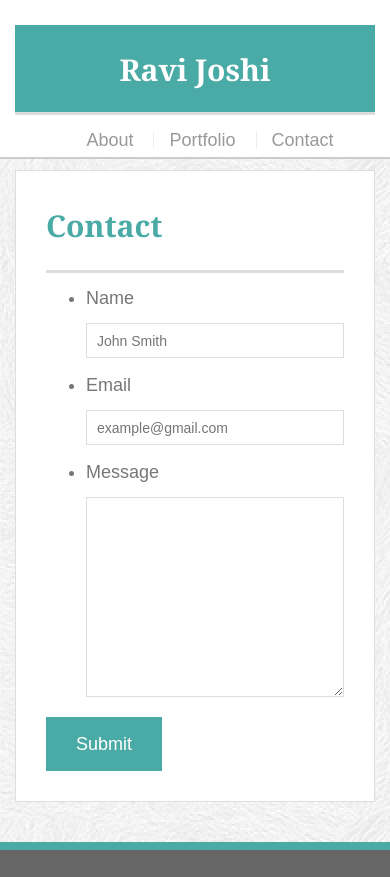
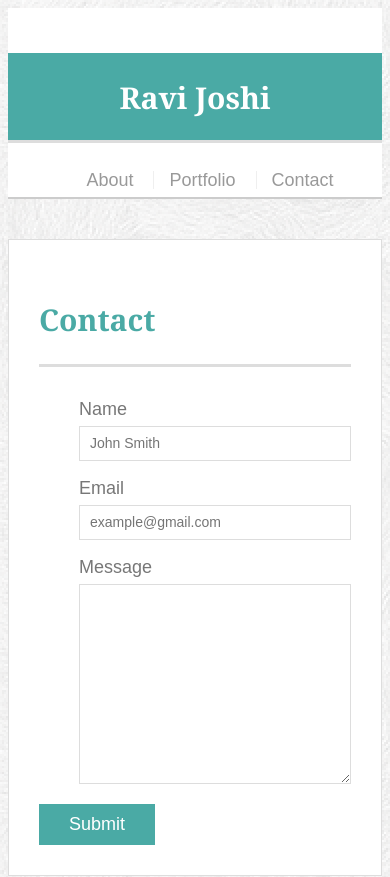
Before and after one commit to ravipjoshi/Responsive-Portfolio, a plain HTML site: page contact.html in a window 390 px wide. Shown: the top 877 px of the page. Drawn offline with nearby package versions, Linux system fonts and the light colour scheme.

Commit message:
changes made to the titles of all html pages

```diff
--- a/asset/css/style.css
+++ b/asset/css/style.css
@@ -15,7 +15,9 @@ body{
   color: #777777;
   background: url("../images/subtle_white_feathers_@2X.png");
 }
-
+ul{
+  list-style: none;
+}
 .container {
     width: 100%;
     max-width: 960px;
@@ -55,7 +57,7 @@ body{
   width: 100%;
   max-width: 960px;
   padding: 30px;
-  margin: 0 0 40px;
+  margin: 20px 0 40px;
   background: #ffffff;
   border: 1px solid #dddddd;
 }
@@ -77,6 +79,7 @@ body{
   nav {
     float: right;
     margin-top: 25px;
+    margin-left: 20px;
   }
 
   nav a {
@@ -202,6 +205,9 @@ input[type=submit] {
 
     margin: 20px 0 500px;
   }
+  nav{
+    margin-right: 20px;
+  }
 
 
 
@@ -219,7 +225,7 @@ input[type=submit] {
   }
   .main-section{
 
-    margin: 40px 0 40px;
+    margin: -120px 0px 40px ;
   }
   .auth-image{
     width:100%;
@@ -228,5 +234,10 @@ input[type=submit] {
 
   width: 100%;
  }
-
+ #masthead {
+  position:sticky;
+ }
+ #masthead.container{
+  position:sticky;
+ }
 }
--- a/contact.html
+++ b/contact.html
@@ -4,10 +4,9 @@
     <meta charset="UTF-8">
     <meta name="viewport" content="width=device-width, initial-scale=1.0">
     <meta http-equiv="X-UA-Compatible" content="ie=edge">
-    <link rel="stylesheet" href="https://maxcdn.bootstrapcdn.com/bootstrap/4.0.0/css/bootstrap.min.css">
     <link rel="stylesheet" href="asset/css/style.css">
     <link rel="stylesheet" href="">
-    <title>Bootstrap-Portfolio</title>
+    <title>Responsive-Portfolio</title>
 </head>
 <body>
     <header id="masthead">
```
Also changed, not shown: index.html (+1 -2 lines), portfolio.html (+1 -2 lines).
